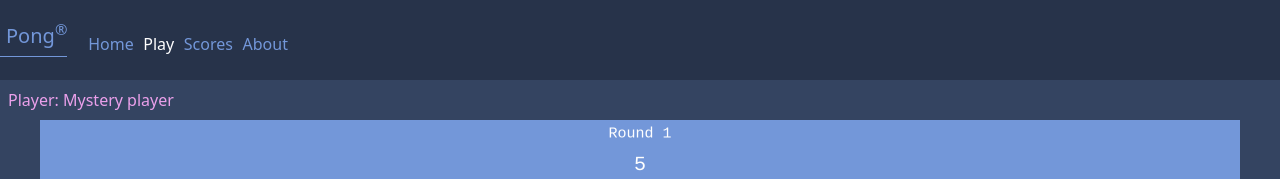
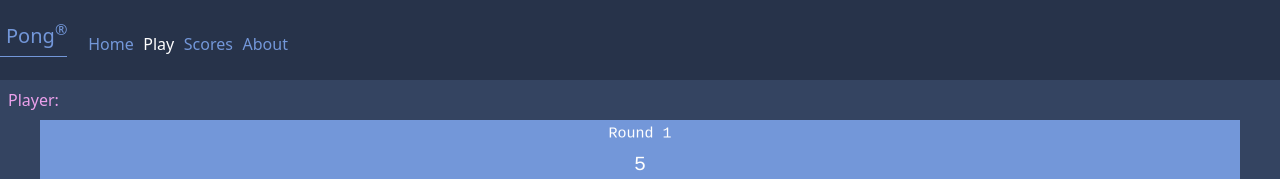
Before and after one commit to M-Laswell/startup, a plain HTML site: page play.html in a window 1280 px wide. Shown: the top 179 px of the page. Drawn offline with nearby package versions, Linux system fonts and the light colour scheme.

Commit message:
add support for using the player login name

```diff
--- a/play.html
+++ b/play.html
@@ -55,7 +55,7 @@
     <main class style="background-color:#344461;">
       <div class="players">
         Player:
-        <span class="player-name">Mystery player</span>
+        <span class="player-name"></span>
       </div>
 </div>
           <canvas></canvas>
```
